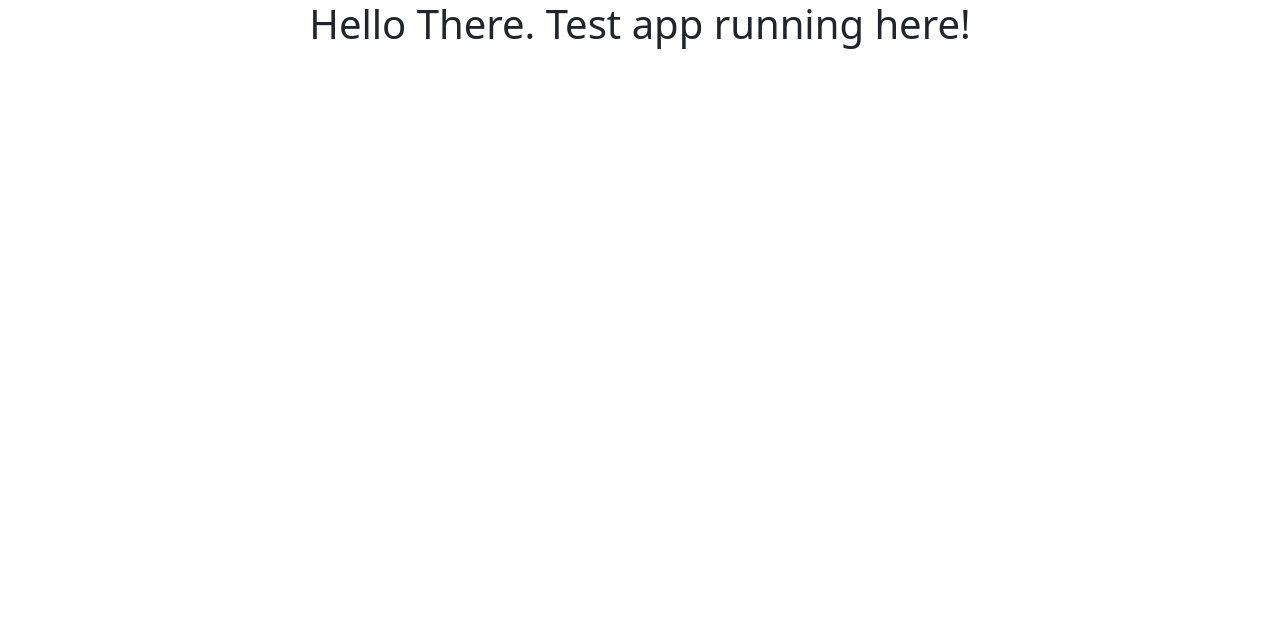
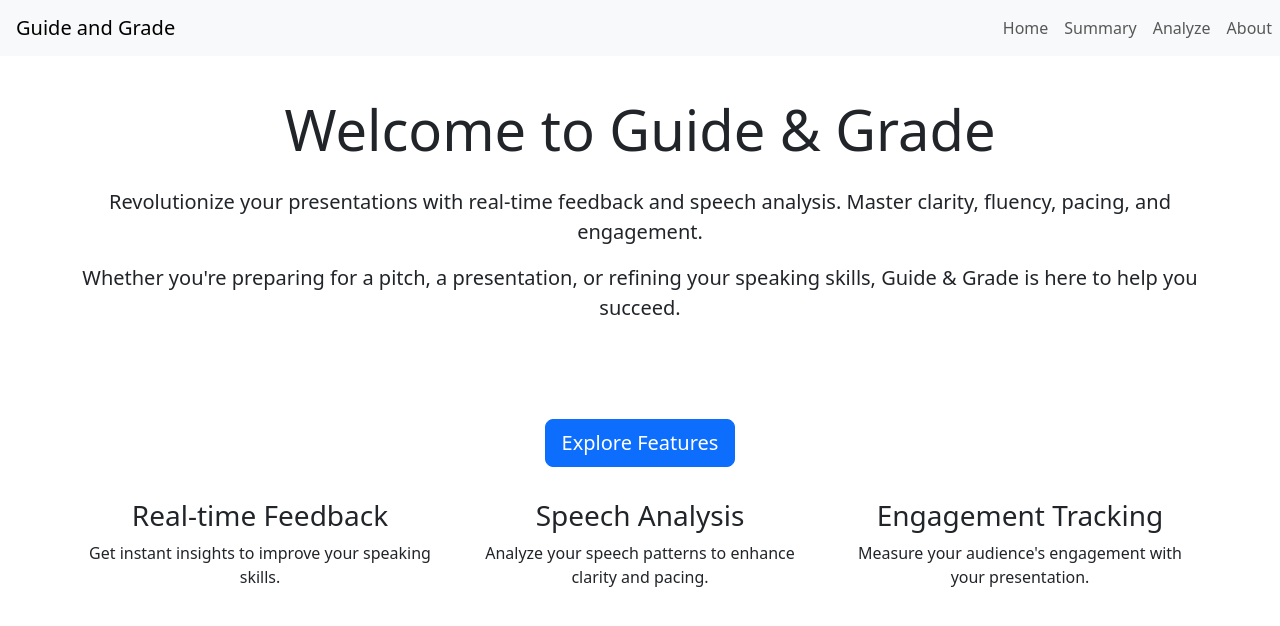
Before and after one commit to Kaveengayanga1/guide_and_grade, a React (Vite) app: page / in a window 1280 px wide. Shown: the top 626 px of the page. Built offline with nearby package versions, Linux system fonts and the light colour scheme.

Commit message:
page deployed on github pages

```diff
--- a/src/App.jsx
+++ b/src/App.jsx
@@ -44,9 +44,9 @@ function App() {
   return (
 
     <div>
-      {/* <Navbar getPageForRouting={pageRouterSetter} />
-      {component} */}
-      <h1>Hello There. Test app running here!</h1>
+      <Navbar getPageForRouting={pageRouterSetter} />
+      {component}
+      {/* <h1>Hello There. Test app running here!</h1> */}
 
 
     </div>
```
